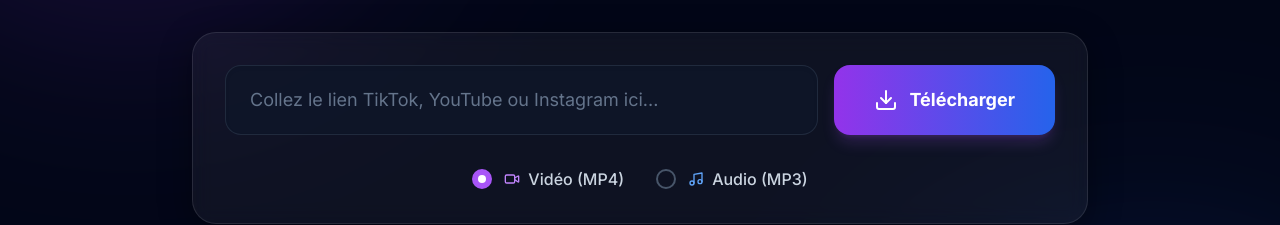
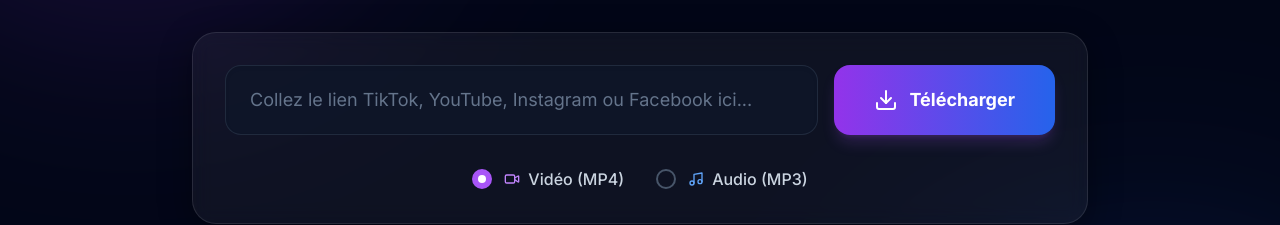
Before and after one commit to selogersn-alt/save, a Next.js app in the folder apps/frontend/: page / in a window 1280 px wide. Shown: the part 462-687 px from the top of the page. Built offline with nearby package versions, Linux system fonts and the light colour scheme; no server answers.

Commit message:
fix: resolve sitemap and DownloaderForm typescript errors for production build

```diff
--- a/apps/frontend/src/app/sitemap.ts
+++ b/apps/frontend/src/app/sitemap.ts
@@ -52,7 +52,7 @@
             routes.push({
               url: `${baseUrl}/blog/${post.slug}`,
               lastModified: post.updatedAt ? new Date(post.updatedAt) : new Date(),
-              changeFrequency: 'monthly' as const,
+              changeFrequency: 'weekly' as const,
               priority: 0.7,
             });
           }
--- a/apps/frontend/src/components/DownloaderForm.tsx
+++ b/apps/frontend/src/components/DownloaderForm.tsx
@@ -5,7 +5,7 @@
 import { useRouter } from "next/navigation";
 
 interface DownloaderFormProps {
-  platform?: "all" | "tiktok" | "youtube" | "instagram";
+  platform?: "all" | "tiktok" | "youtube" | "instagram" | "facebook";
 }
 
 export default function DownloaderForm({ platform = "all" }: DownloaderFormProps) {
@@ -19,7 +19,8 @@
       case "tiktok": return "Collez le lien de la vidéo TikTok ici...";
       case "youtube": return "Collez le lien YouTube ici...";
       case "instagram": return "Collez le lien de la vidéo ou du Reel Instagram ici...";
-      default: return "Collez le lien TikTok, YouTube ou Instagram ici...";
+      case "facebook": return "Collez le lien de la vidéo ou du Reel Facebook ici...";
+      default: return "Collez le lien TikTok, YouTube, Instagram ou Facebook ici...";
     }
   };
 
```
Also changed, not shown: 1 other file (tests, documents, lock files or other folders).
